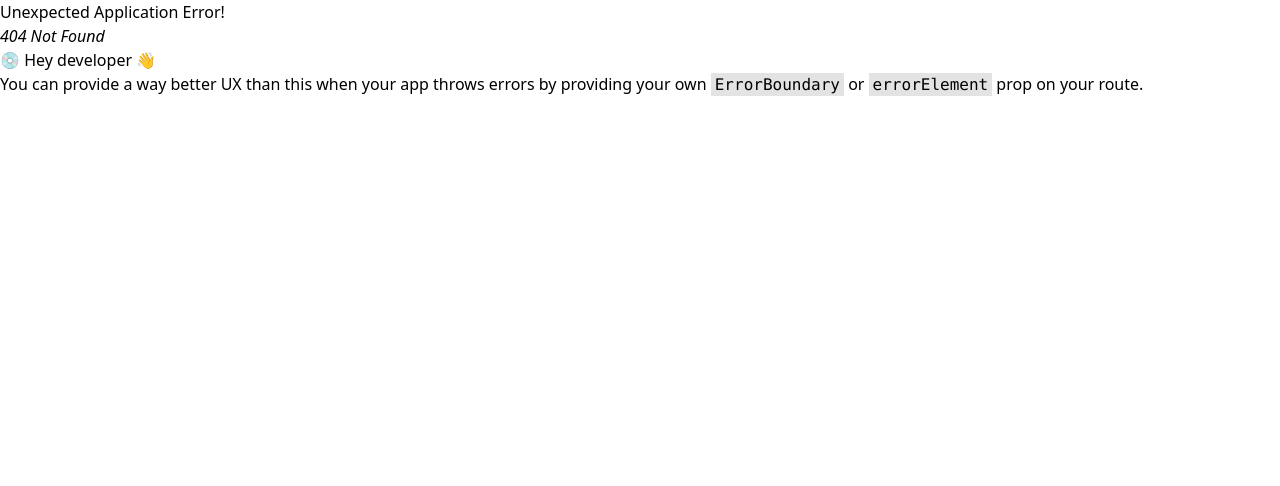
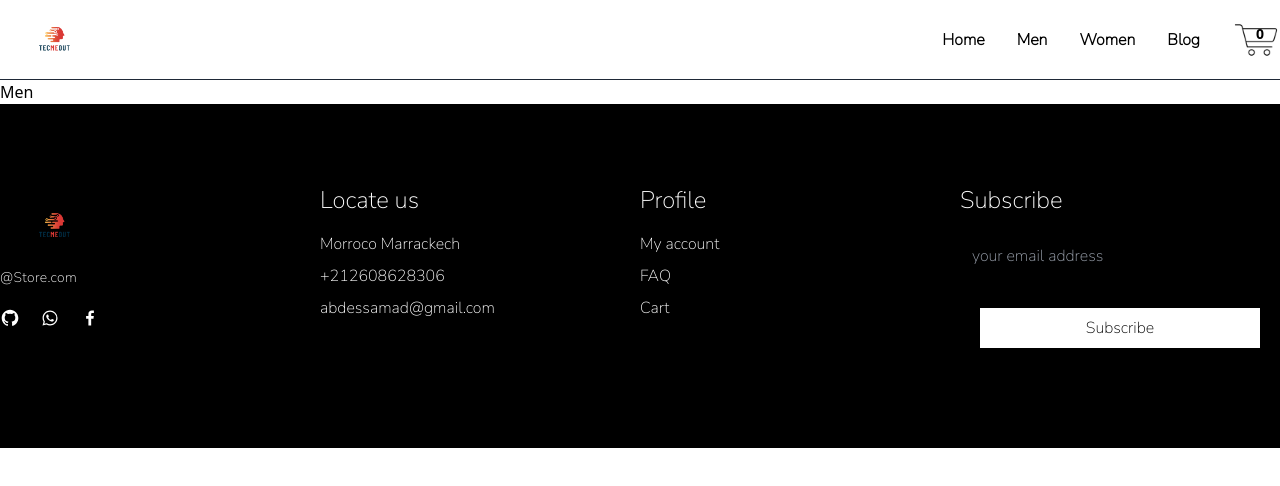
Before and after one commit to raju-10/E-commerce, a React (Create React App) app: page /men in a window 1280 px wide. Before the commit this address had no page. Shown: the top 486 px of the page. Built offline with nearby package versions, Linux system fonts and the light colour scheme.

Commit message:
creating men-shopping-page

```diff
--- a/src/components/Banner.jsx
+++ /dev/null
@@ -1,17 +0,0 @@
-import React from 'react'
-import { sliderone } from '../assets'
-
-const Banner = () => {
-
-  return (
-    <div className="w-full h-auto">
-        <div>
-            <div className="w-full h-1/2 flex">
-                <img src={sliderone} className="w-screen h-full object-cover" alt=""  />
-            </div>
-        </div>
-    </div>
-  )
-}
-
-export default Banner
--- a/src/components/Header.jsx
+++ b/src/components/Header.jsx
@@ -20,9 +20,9 @@ const Header = () => {
                         <Link to="/">
                         <li className="text-base text-black font-bold hover:text-orange-900 hover:underline underline-offset-2 cursor-pointer duration-300 font-titleFont">Home</li>
                         </Link>
-                        <li className="text-base text-black font-bold hover:text-orange-900 hover:underline underline-offset-2 cursor-pointer duration-300 font-titleFont ">Pages</li>
-                        <li className="text-base text-black font-bold hover:text-orange-900 hover:underline underline-offset-2 cursor-pointer duration-300 font-titleFont ">Shop</li>
-                        <li className="text-base text-black font-bold hover:text-orange-900 hover:underline underline-offset-2 cursor-pointer duration-300 font-titleFont ">Elements</li>
+
+                        <li className="text-base text-black font-bold hover:text-orange-900 hover:underline underline-offset-2 cursor-pointer duration-300 font-titleFont ">Men</li>
+                        <li className="text-base text-black font-bold hover:text-orange-900 hover:underline underline-offset-2 cursor-pointer duration-300 font-titleFont ">Women</li>
                         <li className="text-base text-black font-bold hover:text-orange-900 hover:underline underline-offset-2 cursor-pointer duration-300 font-titleFont ">Blog</li>
                     </ul>
                     <div className="relative">
@@ -31,7 +31,6 @@ const Header = () => {
                     </div>
                 </div>
             </div>
-
         </div>
     )
 }
--- a/src/components/Products.jsx
+++ b/src/components/Products.jsx
@@ -7,7 +7,6 @@ const Products = () => {
   const [Products, setProducts] = useState([])
   const fetchProducts = async () => {
     const ProductsData = await axios.get('https://fakestoreapiserver.reactbd.com/products')
-    // console.log(ProductsData)
     setProducts(ProductsData.data)
   }
   useEffect(() => { fetchProducts() }, [])
--- /dev/null
+++ b/src/pages/Men.jsx
@@ -0,0 +1,9 @@
+import React from 'react'
+
+const Men = () => {
+  return (
+    <div>Men</div>
+  )
+}
+
+export default Men
```
Also changed, not shown: src/App.js (+6 -1 lines).
